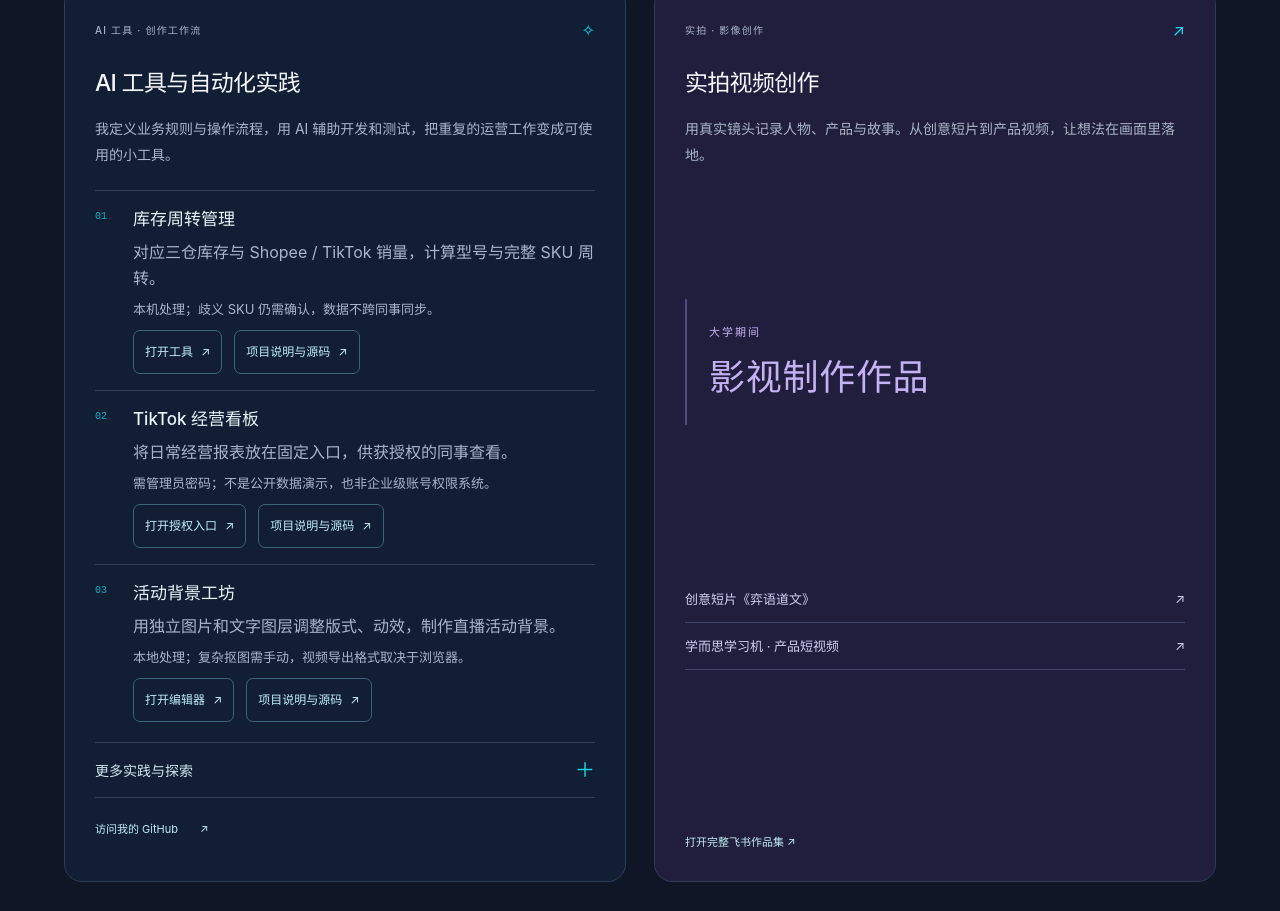
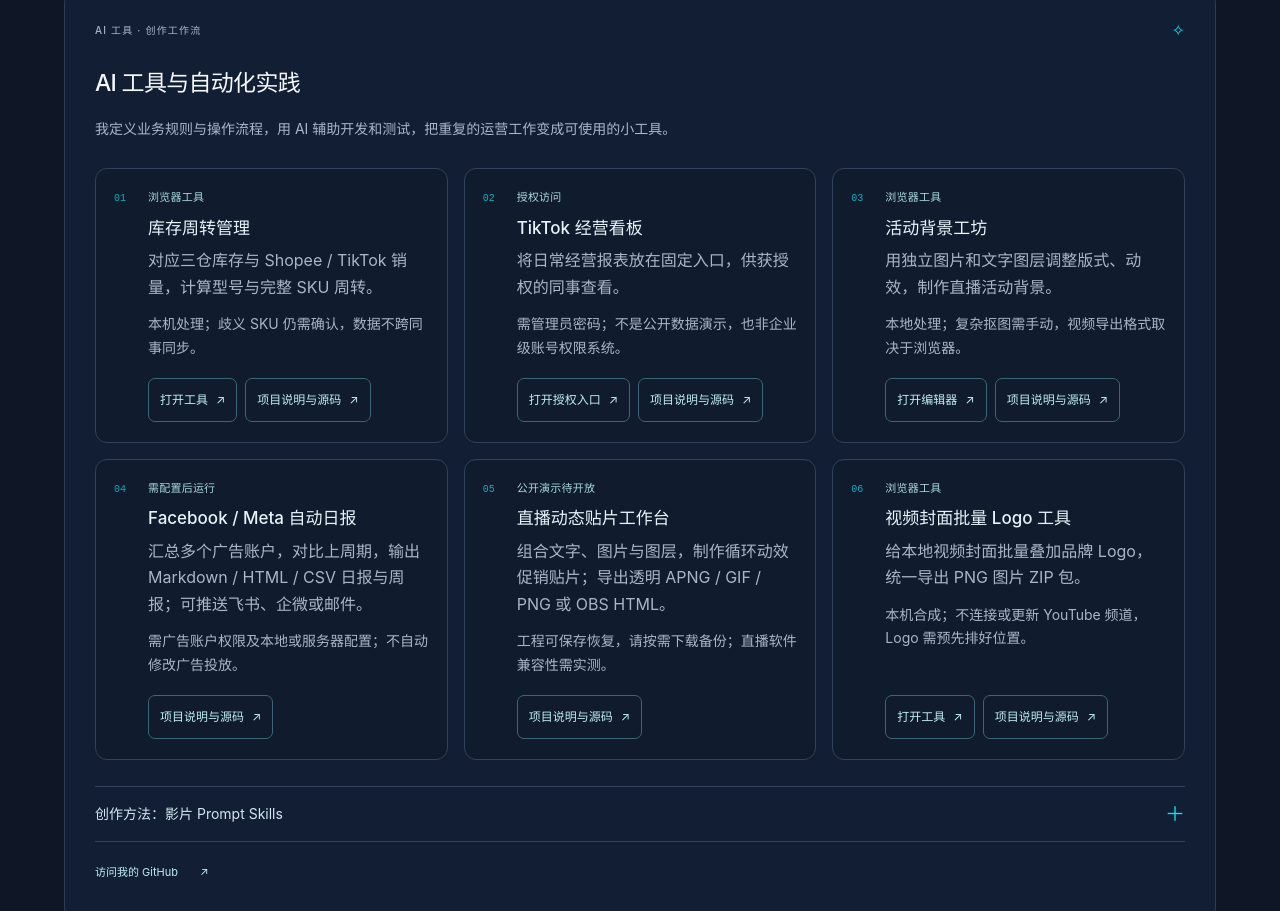
Before and after one commit to casteen-code/Personal-portfolio-website, a plain HTML site: page index.html in a window 1280 px wide. Shown: the part 5560-6471 px from the top of the page. Drawn offline with Linux system fonts and the light colour scheme.

Commit message:
Show all six tools including Meta reports as visible portfolio cards

```diff
--- a/index.html
+++ b/index.html
@@ -6,7 +6,7 @@
   <meta name="theme-color" content="#0f1726">
   <title>李二虎 · 内容、营销与增长作品集</title>
   <meta name="description" content="李二虎 / casteen LI 的作品集：营销方案案例、社媒内容、AI 工具与自动化、实拍视频创作。通过作品，了解内容从策划到传播的过程。">
-  <link rel="stylesheet" href="style.css?v=20261012-project-directory">
+  <link rel="stylesheet" href="style.css?v=20261012-six-projects">
   <script src="video-utils.js?v=20261005-channel-wall" defer></script>
   <script src="portfolio-data.js?v=20261009-tennis-film" defer></script>
   <script src="script.js" defer></script>
@@ -94,30 +94,51 @@
           <p data-zh="我定义业务规则与操作流程，用 AI 辅助开发和测试，把重复的运营工作变成可使用的小工具。" data-en="I define the business rules and workflows, then use AI-assisted development and testing to turn recurring operational tasks into practical tools.">我定义业务规则与操作流程，用 AI 辅助开发和测试，把重复的运营工作变成可使用的小工具。</p>
           <ol class="ai-project-list">
             <li class="ai-featured-project" data-project="inventory"><span class="ai-project-index" aria-hidden="true">01</span><div>
+              <span class="ai-project-state" data-zh="浏览器工具" data-en="Browser tool">浏览器工具</span>
               <h4 data-zh="库存周转管理" data-en="Inventory turnover">库存周转管理</h4>
               <p data-zh="对应三仓库存与 Shopee / TikTok 销量，计算型号与完整 SKU 周转。" data-en="Match three warehouses with Shopee / TikTok sales and calculate turnover by model or full SKU.">对应三仓库存与 Shopee / TikTok 销量，计算型号与完整 SKU 周转。</p>
               <p class="ai-project-limit" data-zh="本机处理；歧义 SKU 仍需确认，数据不跨同事同步。" data-en="Local processing. Ambiguous SKUs need review; data is not shared between colleagues.">本机处理；歧义 SKU 仍需确认，数据不跨同事同步。</p>
               <div class="ai-project-links"><a href="https://casteen-code.github.io/realme-inventory-turnover/" target="_blank" rel="noopener noreferrer"><span data-zh="打开工具" data-en="Open tool">打开工具</span><span aria-hidden="true">↗</span></a><a href="https://github.com/casteen-code/realme-inventory-turnover" target="_blank" rel="noopener noreferrer"><span data-zh="项目说明与源码" data-en="Overview & source">项目说明与源码</span><span aria-hidden="true">↗</span></a></div>
             </div></li>
             <li class="ai-featured-project" data-project="dashboard"><span class="ai-project-index" aria-hidden="true">02</span><div>
+              <span class="ai-project-state" data-zh="授权访问" data-en="Authorized access">授权访问</span>
               <h4 data-zh="TikTok 经营看板" data-en="TikTok operating dashboard">TikTok 经营看板</h4>
               <p data-zh="将日常经营报表放在固定入口，供获授权的同事查看。" data-en="A stable entry point for authorized colleagues to view published operating reports.">将日常经营报表放在固定入口，供获授权的同事查看。</p>
               <p class="ai-project-limit" data-zh="需管理员密码；不是公开数据演示，也非企业级账号权限系统。" data-en="An administrator-provided password is required. Not a public data demo or enterprise access-control system.">需管理员密码；不是公开数据演示，也非企业级账号权限系统。</p>
               <div class="ai-project-links"><a href="https://casteen-code.github.io/realme-id-tiktok-dashboard/" target="_blank" rel="noopener noreferrer"><span data-zh="打开授权入口" data-en="Authorized access">打开授权入口</span><span aria-hidden="true">↗</span></a><a href="https://github.com/casteen-code/realme-id-tiktok-dashboard" target="_blank" rel="noopener noreferrer"><span data-zh="项目说明与源码" data-en="Overview & source">项目说明与源码</span><span aria-hidden="true">↗</span></a></div>
             </div></li>
             <li class="ai-featured-project" data-project="campaign"><span class="ai-project-index" aria-hidden="true">03</span><div>
+              <span class="ai-project-state" data-zh="浏览器工具" data-en="Browser tool">浏览器工具</span>
               <h4 data-zh="活动背景工坊" data-en="Campaign Motion Studio">活动背景工坊</h4>
               <p data-zh="用独立图片和文字图层调整版式、动效，制作直播活动背景。" data-en="Arrange image and text layers, then animate them into livestream campaign backgrounds.">用独立图片和文字图层调整版式、动效，制作直播活动背景。</p>
               <p class="ai-project-limit" data-zh="本地处理；复杂抠图需手动，视频导出格式取决于浏览器。" data-en="Local processing. Complex cutouts need manual work; video export formats depend on the browser.">本地处理；复杂抠图需手动，视频导出格式取决于浏览器。</p>
               <div class="ai-project-links"><a href="https://casteen-code.github.io/campaign-motion-studio/" target="_blank" rel="noopener noreferrer"><span data-zh="打开编辑器" data-en="Open editor">打开编辑器</span><span aria-hidden="true">↗</span></a><a href="https://github.com/casteen-code/campaign-motion-studio" target="_blank" rel="noopener noreferrer"><span data-zh="项目说明与源码" data-en="Overview & source">项目说明与源码</span><span aria-hidden="true">↗</span></a></div>
             </div></li>
+            <li class="ai-featured-project" data-project="fb_auto"><span class="ai-project-index" aria-hidden="true">04</span><div>
+              <span class="ai-project-state" data-zh="需配置后运行" data-en="Setup required">需配置后运行</span>
+              <h4 data-zh="Facebook / Meta 自动日报" data-en="Facebook / Meta automated reports">Facebook / Meta 自动日报</h4>
+              <p data-zh="汇总多个广告账户，对比上周期，输出 Markdown / HTML / CSV 日报与周报；可推送飞书、企微或邮件。" data-en="Combine multiple ad accounts, compare reporting periods, and generate daily or weekly Markdown / HTML / CSV reports, with optional Feishu, WeCom or email delivery.">汇总多个广告账户，对比上周期，输出 Markdown / HTML / CSV 日报与周报；可推送飞书、企微或邮件。</p>
+              <p class="ai-project-limit" data-zh="需广告账户权限及本地或服务器配置；不自动修改广告投放。" data-en="Requires ad-account access and local or server setup. Does not automatically change campaigns.">需广告账户权限及本地或服务器配置；不自动修改广告投放。</p>
+              <div class="ai-project-links"><a href="https://github.com/casteen-code/fb_auto" target="_blank" rel="noopener noreferrer"><span data-zh="项目说明与源码" data-en="Overview & source">项目说明与源码</span><span aria-hidden="true">↗</span></a></div>
+            </div></li>
+            <li class="ai-featured-project" data-project="live-overlay-studio"><span class="ai-project-index" aria-hidden="true">05</span><div>
+              <span class="ai-project-state" data-zh="公开演示待开放" data-en="Public demo not yet available">公开演示待开放</span>
+              <h4 data-zh="直播动态贴片工作台" data-en="Live Overlay Studio">直播动态贴片工作台</h4>
+              <p data-zh="组合文字、图片与图层，制作循环动效促销贴片；导出透明 APNG / GIF / PNG 或 OBS HTML。" data-en="Compose text, images and layers into looping promotional overlays; export transparent APNG / GIF / PNG or HTML for OBS.">组合文字、图片与图层，制作循环动效促销贴片；导出透明 APNG / GIF / PNG 或 OBS HTML。</p>
+              <p class="ai-project-limit" data-zh="工程可保存恢复，请按需下载备份；直播软件兼容性需实测。" data-en="Projects can be saved and restored; download backups as needed and test compatibility with your broadcasting software.">工程可保存恢复，请按需下载备份；直播软件兼容性需实测。</p>
+              <div class="ai-project-links"><a href="https://github.com/casteen-code/live-overlay-studio" target="_blank" rel="noopener noreferrer"><span data-zh="项目说明与源码" data-en="Overview & source">项目说明与源码</span><span aria-hidden="true">↗</span></a></div>
+            </div></li>
+            <li class="ai-featured-project" data-project="yt-logo-tool"><span class="ai-project-index" aria-hidden="true">06</span><div>
+              <span class="ai-project-state" data-zh="浏览器工具" data-en="Browser tool">浏览器工具</span>
+              <h4 data-zh="视频封面批量 Logo 工具" data-en="Batch thumbnail logo tool">视频封面批量 Logo 工具</h4>
+              <p data-zh="给本地视频封面批量叠加品牌 Logo，统一导出 PNG 图片 ZIP 包。" data-en="Add brand logos to local video thumbnails in batches and export the PNG images as a ZIP archive.">给本地视频封面批量叠加品牌 Logo，统一导出 PNG 图片 ZIP 包。</p>
+              <p class="ai-project-limit" data-zh="本机合成；不连接或更新 YouTube 频道，Logo 需预先排好位置。" data-en="Images are composed locally. Does not connect to or update YouTube channels; logo placement must be prepared in advance.">本机合成；不连接或更新 YouTube 频道，Logo 需预先排好位置。</p>
+              <div class="ai-project-links"><a href="https://casteen-code.github.io/yt-logo-tool/logo-tool.html" target="_blank" rel="noopener noreferrer"><span data-zh="打开工具" data-en="Open tool">打开工具</span><span aria-hidden="true">↗</span></a><a href="https://github.com/casteen-code/yt-logo-tool" target="_blank" rel="noopener noreferrer"><span data-zh="项目说明与源码" data-en="Overview & source">项目说明与源码</span><span aria-hidden="true">↗</span></a></div>
+            </div></li>
           </ol>
           <details class="ai-more-practices">
-            <summary><span data-zh="更多实践与探索" data-en="More experiments & practice">更多实践与探索</span><span class="ai-more-icon" aria-hidden="true">＋</span></summary>
+            <summary><span data-zh="创作方法：影片 Prompt Skills" data-en="Creative method: film prompt Skills">创作方法：影片 Prompt Skills</span><span class="ai-more-icon" aria-hidden="true">＋</span></summary>
             <ul class="ai-practice-list">
-              <li><h4><a href="https://github.com/casteen-code/fb_auto" target="_blank" rel="noopener noreferrer"><span data-zh="自动化日报项目" data-en="Automated daily reporting">自动化日报项目</span><span aria-hidden="true">↗</span></a></h4><p data-zh="广告数据报表实践；使用前需要配置自己的账号与运行环境。" data-en="Advertising-report workflows; requires your own account and environment setup.">广告数据报表实践；使用前需要配置自己的账号与运行环境。</p></li>
-              <li><h4><a href="https://github.com/casteen-code/live-overlay-studio" target="_blank" rel="noopener noreferrer"><span data-zh="直播叠层工具" data-en="Live Overlay Studio">直播叠层工具</span><span aria-hidden="true">↗</span></a></h4><p data-zh="直播画面叠层实践；需检查浏览器与直播软件兼容性。" data-en="Livestream overlay experiments; check browser and broadcasting-software compatibility.">直播画面叠层实践；需检查浏览器与直播软件兼容性。</p></li>
-              <li><h4><a href="https://github.com/casteen-code/yt-logo-tool" target="_blank" rel="noopener noreferrer"><span data-zh="封面批量标识工具" data-en="Batch thumbnail logo tool">封面批量标识工具</span><span aria-hidden="true">↗</span></a></h4><p data-zh="给本地图片批量加标识；不是 YouTube API 上传或发布工具。" data-en="Add logos to local images in batches; not a YouTube API upload or publishing tool.">给本地图片批量加标识；不是 YouTube API 上传或发布工具。</p></li>
               <li><h4 data-zh="AI 影片 Prompt 提示词 Skills" data-en="AI film prompt-writing Skills">AI 影片 Prompt 提示词 Skills</h4><p data-zh="整理影片创意与镜头提示词，沉淀可复用的写作 Skills。" data-en="Reusable Skills for writing film concepts and shot prompts.">整理影片创意与镜头提示词，沉淀可复用的写作 Skills。</p></li>
             </ul>
           </details>
--- a/style.css
+++ b/style.css
@@ -456,11 +456,15 @@ body[data-lang="en"] .featured-copy h3{font-size:clamp(26px,2.8vw,38px)}
 @media(max-width:780px){.project-collection{grid-template-columns:1fr;gap:17px;padding:23px;scroll-margin-top:20px}.collection-intro{position:relative;padding:0 174px 0 65px}.project-identity{margin:0}.project-icon{position:absolute;left:0;top:0}.project-number{display:none}.collection-intro h3{font-size:25px}.project-description{margin:7px 0 10px;min-height:0;font-size:11px;max-width:none}.collection-home{position:absolute;right:0;top:0;margin:0;width:156px}.collection-count{font-size:10px}.collection-note{max-width:none;margin-top:6px;font-size:10px}.collection-toolbar{margin-bottom:12px}.gallery-heading{align-items:start;flex-direction:column;gap:12px}}
 @media(max-width:560px){.project-collection{padding:18px 16px;border-radius:18px;gap:13px}.project-collection+.project-collection{margin-top:20px}.collection-intro{padding:0 0 0 58px}.collection-intro h3{font-size:24px;padding-right:4px}.project-icon{width:43px;height:43px;font-size:30px;border-radius:13px}.project-description{margin-bottom:7px;font-size:11px}.collection-home{position:static;margin-top:12px;width:100%;max-width:210px;min-height:48px;font-size:12px;padding:9px 12px}.collection-note{margin-top:12px}.collection-shelf{gap:14px}.collection-shelf>.video-card,.collection-shelf>.account-card{flex-basis:calc(100% - 24px)}.account-cover{height:270px}.collection-hint{font-size:9px;letter-spacing:0}.collection-controls,.collection-arrows{gap:4px}.shelf-arrow{width:40px;height:44px;border-radius:22px}.collection-expand{padding-left:8px;font-size:10px}.collection-shelf .video-caption h4{font-size:16px}.is-expanded .collection-shelf{grid-template-columns:1fr;gap:24px}.is-expanded .collection-shelf>.video-card,.is-expanded .collection-shelf>.account-card{max-width:none}.gallery-heading>p{font-size:10px}.collection-shelf .video-platform{font-size:7px}}
 
-/* Public identity and the bounded AI-assisted project directory. */
+/* Public identity and the six-project AI-assisted directory. */
 .brand-name>b,.about-identity h2>b{font:inherit}
-.ai-project-list{list-style:none;margin:22px 0 0;padding:0;display:grid;gap:0}
-.ai-project-list li{display:grid;grid-template-columns:26px minmax(0,1fr);gap:12px;padding:16px 0;border-top:1px solid #31415a}
+.more-grid>.ai-tools-card{grid-column:1/-1;min-width:0}
+.ai-tools-card>p{max-width:76ch}
+.ai-project-list{list-style:none;margin:26px 0 22px;padding:0;display:grid;grid-template-columns:repeat(3,minmax(0,1fr));gap:16px}
+.ai-project-list li{display:grid;grid-template-columns:24px minmax(0,1fr);gap:10px;padding:20px 18px;border:1px solid #31415a;border-radius:12px;background:#101b2d;min-width:0}
+.ai-featured-project>div{display:flex;flex-direction:column;min-width:0}
 .ai-project-index{font:10px ui-monospace,monospace;color:var(--accent);padding-top:4px;opacity:.75}
+.ai-project-state{color:#a7d7e0;font-size:11px;line-height:1.6;letter-spacing:.02em;margin-bottom:9px}
 .ai-project-list h4{font-size:14px;font-weight:550;line-height:1.5;color:#e6f4fa;overflow-wrap:anywhere}
 .ai-project-list h4 a{display:flex;justify-content:space-between;gap:14px;align-items:center}
 .ai-project-list h4 a:hover{color:var(--accent)}
@@ -468,8 +472,8 @@ body[data-lang="en"] .featured-copy h3{font-size:clamp(26px,2.8vw,38px)}
 .ai-project-list p{font-size:12px;color:var(--muted);line-height:1.75;margin-top:6px}
 .ai-tools-card .ai-featured-project h4{font-size:17px;font-weight:550}
 .ai-tools-card .ai-featured-project p{font-size:16px;line-height:1.65}
-.ai-tools-card .ai-featured-project .ai-project-limit{font-size:13px;line-height:1.7;color:#a9b6ca;margin-top:7px}
-.ai-project-links{display:flex;align-items:center;flex-wrap:wrap;gap:6px 12px;margin-top:10px}
+.ai-tools-card .ai-featured-project .ai-project-limit{font-size:14px;line-height:1.7;color:#a9b6ca;margin-top:12px;margin-bottom:4px}
+.ai-project-links{display:flex;align-items:center;flex-wrap:wrap;gap:6px 8px;margin-top:auto;padding-top:14px}
 .ai-project-links a{display:inline-flex;align-items:center;justify-content:center;gap:8px;min-height:44px;padding:8px 11px;border:1px solid #3d6578;border-radius:7px;color:#bfeef7;font-size:12px;line-height:1.5;overflow-wrap:anywhere}
 .ai-project-links a:hover{background:#11dff314;border-color:#75c8d5}
 .ai-project-links a:focus-visible,.ai-more-practices summary:focus-visible,.ai-practice-list a:focus-visible{outline:2px solid var(--accent);outline-offset:3px}
@@ -490,6 +494,16 @@ body[data-lang="en"] .featured-copy h3{font-size:clamp(26px,2.8vw,38px)}
 .film-card .film-study{font-size:clamp(24px,3vw,36px);line-height:1.45;letter-spacing:.02em}
 .film-study>span{font-size:11px;letter-spacing:2px;margin:0 0 8px}
 .film-study>strong{font-weight:500}
+.more-grid>.film-card{grid-column:1/-1;display:grid;grid-template-columns:minmax(0,1.05fr) minmax(0,1fr);column-gap:48px}
+.more-grid>.film-card>.more-top{grid-column:1;grid-row:1}
+.more-grid>.film-card>h3{grid-column:1;grid-row:2}
+.more-grid>.film-card>p{grid-column:1;grid-row:3}
+.more-grid>.film-card>.text-link{grid-column:1;grid-row:4;justify-self:start;margin-top:16px;min-height:44px}
+.more-grid>.film-card>.film-word{grid-column:2;grid-row:1/3;align-self:center;margin:0;padding-block:0}
+.more-grid>.film-card>.creative-links{grid-column:2;grid-row:3/5;margin:0;align-self:start}
+@media(max-width:1100px){.ai-project-list{grid-template-columns:repeat(2,minmax(0,1fr))}}
+@media(max-width:780px){.more-grid>.film-card{display:flex}.more-grid>.film-card>.film-word{align-self:stretch;margin:24px 0 12px}.more-grid>.film-card>.creative-links{align-self:stretch}.more-grid>.film-card>.text-link{align-self:flex-start}}
+@media(max-width:640px){.ai-project-list{grid-template-columns:1fr;gap:14px}.ai-tools-card .ai-featured-project{grid-template-columns:22px minmax(0,1fr);gap:8px;padding:18px 14px}.ai-tools-card .ai-featured-project h4{font-size:17px}.ai-project-links{gap:8px}}
 
 /* Two entry points into the portfolio, using the existing project colors. */
 .hero-paths{display:flex;flex-wrap:wrap;gap:12px;margin-top:24px}
```
Also changed, not shown: tests/project-directory.test.js (+40 -14 lines).
